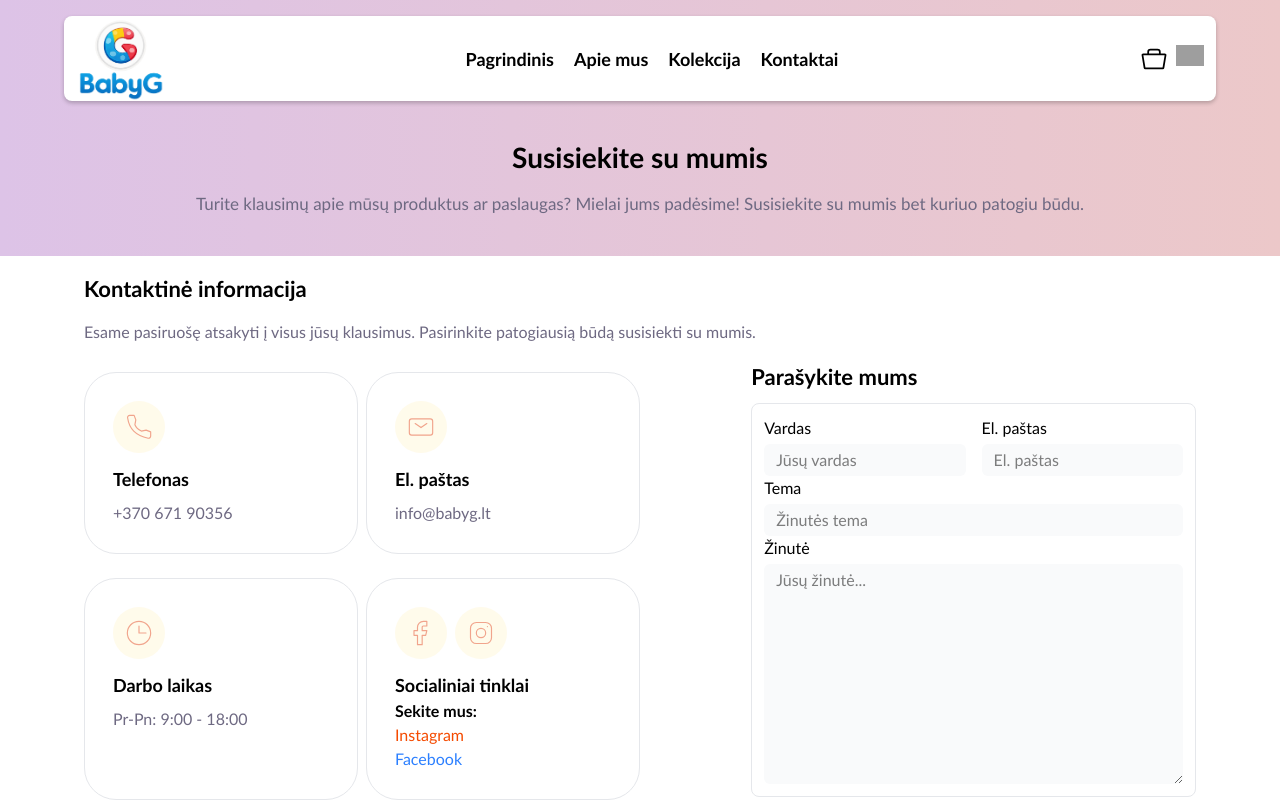
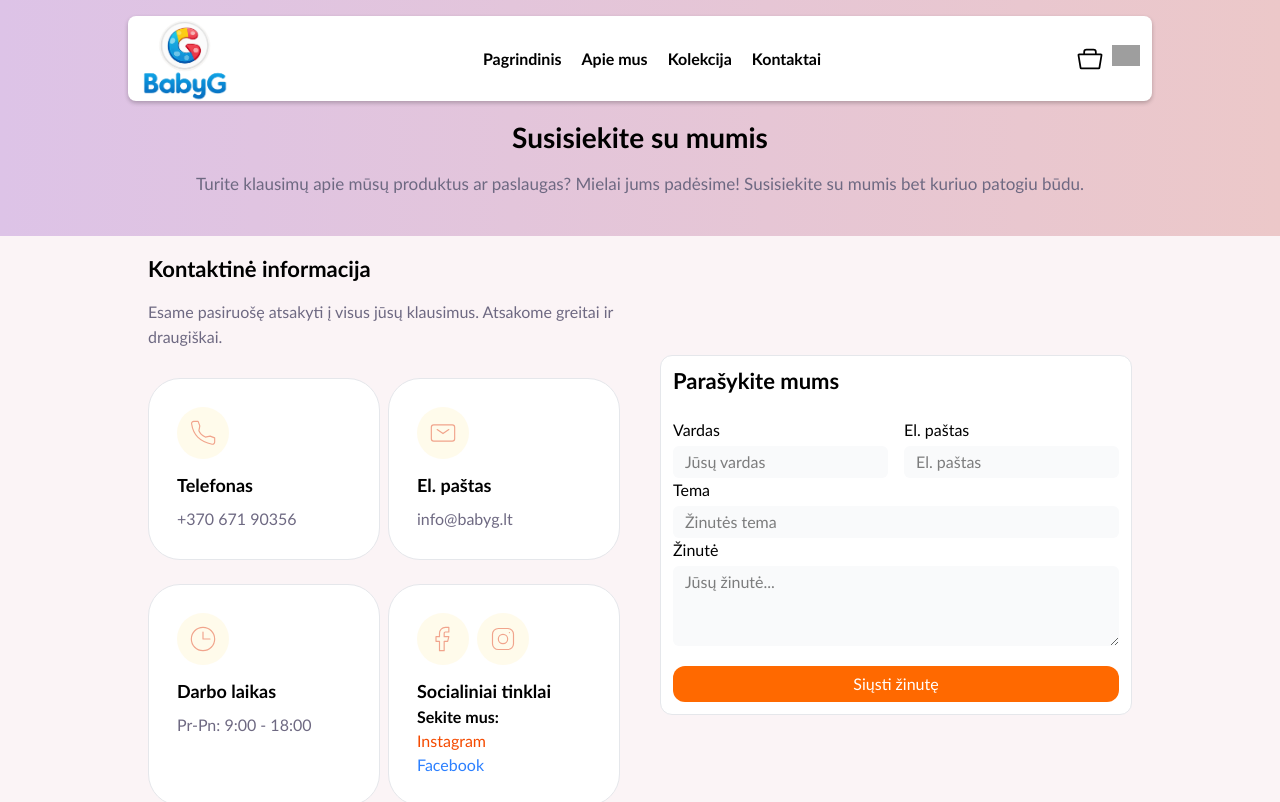
Before and after one commit to SplaTT141/babyG, a React (Vite) app in the folder client/: page /kontaktai in a window 1280 px wide. Shown: the top 802 px of the page. Built offline with nearby package versions, Linux system fonts and the light colour scheme; grey boxes are pictures that could not be loaded.

Commit message:
contact section

```diff
--- a/client/src/components/Header.jsx
+++ b/client/src/components/Header.jsx
@@ -28,7 +28,7 @@ export function Header() {
                     <img className="w-22" src={logo} alt="logo" />
                 </Link>
 
-                <div className="hidden sm:inline font-bold text-lg">
+                <div className="hidden sm:inline font-bold text-md">
                     <ul className="flex gap-5">
                         {
                             navLinks.map((link, index) => (<li className=" hover-scale-sm" key={index}><Link to={link.link}>{link.text}</Link></li>))
--- a/client/src/index.css
+++ b/client/src/index.css
@@ -10,7 +10,7 @@ main {
 }
 
 .container {
-  @apply w-9/10 mx-auto;
+  @apply w-8/10 mx-auto;
 }
 
 @theme {
@@ -50,6 +50,10 @@ main {
   .paragraph-h2 {
     @apply mt-4 text-[clamp(12px\\,1.6vw\\,15px)] leading-[1.6] text-gray;
   }
+
+  .section-white {
+    @apply bg-[#FBF4F6];
+  }
 }
 
 @layer components {
@@ -60,6 +64,6 @@ main {
   }
 
   .card {
-    @apply flex flex-col items-center mt-5 border border-gray-200 rounded-4xl hover:shadow;
+    @apply flex flex-col items-center mt-5 border border-gray-200 rounded-4xl hover:shadow bg-white;
   }
 }
--- a/client/src/pages/AboutPage.jsx
+++ b/client/src/pages/AboutPage.jsx
@@ -62,7 +62,7 @@ export function AboutPage() {
                 </div>
             </section>
 
-            <section className="bg-white pt-7 pb-10">
+            <section className="section-white pt-7 pb-10">
                 <div className="container mx-auto w-9/10">
                     <h1 className="heading">Mūsų vertybės</h1>
                     <div className="grid grid-cols-1 sm:grid-cols-2 xl:grid-cols-4 gap-6 place-items-center">
@@ -80,7 +80,7 @@ export function AboutPage() {
                     </div>
                 </div>
             </section>
-            <section className="bg-white pt-10 pb-10">
+            <section className="section-white pt-10 pb-10">
                 <div className="grid grid-cols-2 gap-y-5 gap-1 sm:grid-cols-4 place-items-center">
                     <div className="flex flex-col items-center">
                         <h2 className="text-purple text-2xl font-bold">100+</h2>
--- a/client/src/pages/CollectionPage.jsx
+++ b/client/src/pages/CollectionPage.jsx
@@ -1,5 +1,9 @@
 export function CollectionPage() {
     return (
-        <h1>collection  page</h1>
+        <main>
+            <section className="container">
+                <h1>Collection page</h1>
+            </section>
+        </main>
     )
 }
--- a/client/src/pages/ContactPage.jsx
+++ b/client/src/pages/ContactPage.jsx
@@ -27,18 +27,21 @@ export function ContactPage() {
     return (
         <main>
             <section className="container mx-auto px-5">
-                <div className="my-10">
+                <div className=" mt-5 mb-10">
                     <h1 className="heading">Susisiekite su mumis</h1>
                     <p className="paragraph">Turite klausimų apie mūsų produktus ar paslaugas? Mielai jums padėsime! Susisiekite su mumis bet kuriuo patogiu būdu.</p>
                 </div>
             </section>
 
-            <section className="bg-white">
+            <section className="section-white">
                 <div className="container mx-auto p-5">
-                    <h2 className="heading-h2">Kontaktinė informacija</h2>
-                    <p className="paragraph-h2 mb-5">Esame pasiruošę atsakyti į visus jūsų klausimus. Pasirinkite patogiausią būdą susisiekti su mumis.</p>
-                    <div className="flex flex-col lg:flex-row lg:justify-between">
-                        <div className="grid gap-2 sm:grid-cols-2 lg:w-1/2">
+                    <div className="flex flex-col lg:flex-row lg:justify-between lg:items-center lg:gap-10">
+                        <div className="lg:w-1/2">
+                            <div className="flex flex-col">
+                                <h2 className="heading-h2">Kontaktinė informacija</h2>
+                                <p className="paragraph-h2 mb-5">Esame pasiruošę atsakyti į visus jūsų klausimus. Atsakome greitai ir draugiškai.</p>
+                            </div>
+                            <div className="grid gap-2 sm:grid-cols-2">
                             {
                                 contactCards.map((card,index) => (
                                     <div className="card my-2 p-7 w-full items-start"key={index}>
@@ -50,7 +53,7 @@ export function ContactPage() {
                                     </div>
                                 ))
                             }
-                                {/*---------- Socials card ----------*/}
+                            {/*---------- Socials card ----------*/}
                                     <div>
                                         <div className="card my-2 p-7 w-full items-start">
                                             <div className="flex gap-2">
@@ -67,11 +70,12 @@ export function ContactPage() {
                                             <a className=" text-blue-500 hover-scale-md" href="https://www.facebook.com/profile.php?id=61573657997191" target="_blank">Facebook</a>
                                         </div>
                                     </div>
+                            </div>
                         </div>
-
-                        <div className="lg:w-2/5 mt-5 lg:mt-0">
-                            <h2 className="heading-h2 mb-3">Parašykite mums</h2>
-                            <div className="border border-gray-200 rounded-lg p-3 hover:shadow">
+                        {/*---------- "Message us" form ----------*/}
+                        <div className="lg:w-1/2 mt-5 lg:mt-0">
+                            <div className="border bg-white border-gray-200 rounded-xl p-3 hover:shadow">
+                                <h2 className="heading-h2 mb-6">Parašykite mums</h2>
                                 <form className="flex flex-col">
                                     <div className="flex flex-col sm:flex-row gap-4">
                                         <div className="flex flex-col w-full">
@@ -86,11 +90,11 @@ export function ContactPage() {
                                     <label htmlFor="theme">Tema</label>
                                     <input className="bg-gray-50 w-full py-1 px-3 rounded-md focus:outline-none mt-1" type="text" id="theme" placeholder="Žinutės tema"/>
                                     <label htmlFor="message">Žinutė</label>
-                                    <textarea className="bg-gray-50 w-full py-1 px-3 rounded-md focus:outline-none mt-1 lg:h-[220px]" name="message" id="message" placeholder="Jūsų žinutė..."></textarea>
+                                    <textarea className="bg-gray-50 w-full py-1 px-3 rounded-md focus:outline-none mt-1 min-h-20" name="message" id="message" placeholder="Jūsų žinutė..."></textarea>
+                                    <button type="submit" className="bg-orange-500 hover:brightness-120 text-white mt-5 w-full mx-auto py-1.5 rounded-xl cursor-pointer">Siųsti žinutę</button>
                                 </form>
                             </div>
                         </div>
-
                     </div>
                 </div>
             </section>
--- a/client/src/pages/HomePage.jsx
+++ b/client/src/pages/HomePage.jsx
@@ -127,7 +127,7 @@ export function HomePage() {
                 </div>
             </section>
             {/*---------- Age cards section ----------*/}
-            <section className="bg-white pt-5">
+            <section className="section-white pt-5">
                 <div className="container mx-auto pb-5">
                     <h1 className="heading">Pirkite pagal amžių</h1>
                     <p className="paragraph">Išsirinkite tobulus drabužius kiekvienam jūsų vaiko augimo etapui.</p>
@@ -159,7 +159,7 @@ export function HomePage() {
                 </div>
             </section>
             {/*---------- Popular products section ----------*/}
-            <section  className="bg-white pt-5">
+            <section  className="section-white pt-5">
                     <div className="container mx-auto">
                         <h1 className="heading">Populiariausios prekės</h1>
                         <p className="paragraph mb-6">Atraskite mūsų populiariausias prekes, kurios derina komfortą ir stilių</p>
@@ -202,7 +202,7 @@ export function HomePage() {
                             placeholder="Įveskite savo elektroninį paštą"
                             type="email"
                         />
-                        <button className="btn-gradient hover-scale-sm mb-3">Prenumeruoti</button>
+                        <button type="submit" className="btn-gradient hover-scale-sm mb-3">Prenumeruoti</button>
                         <p className="text-gray">Jokio šlamšto, galite bet kada atsisakyti prenumeratos. Mes gerbiame jūsų privatumą.</p>
                     </div>
                 </div>
```
